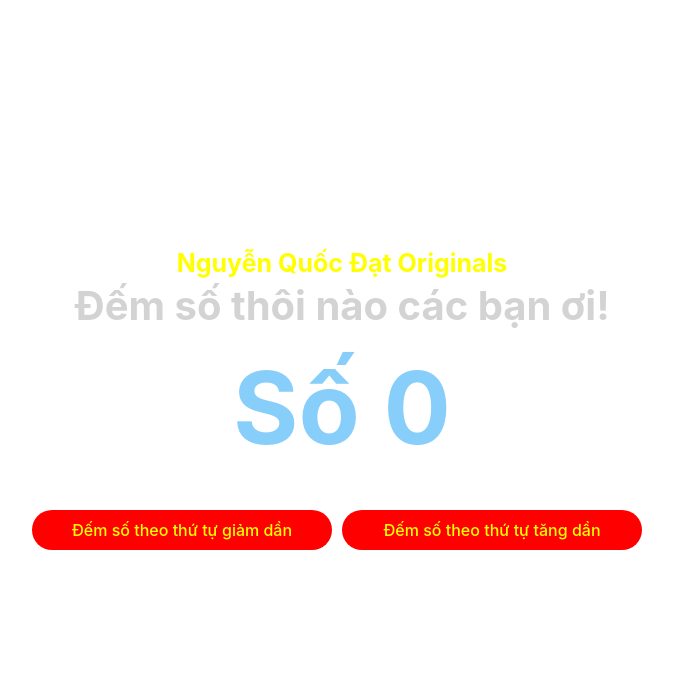
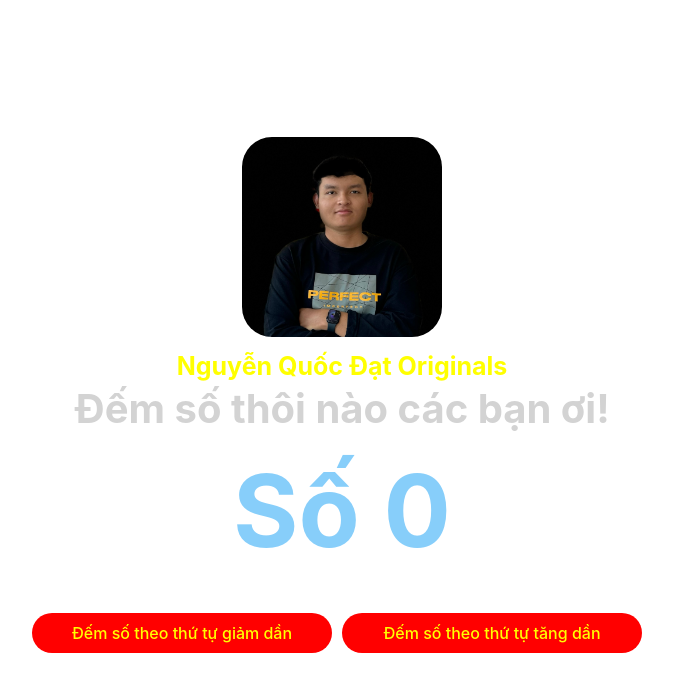
Before and after one commit to NguyenQuocDatOriginals/Nguyen-Quoc-Dat-Originals, a React (Vite) app: page / in a window 1280 px wide. Shown: the top 692 px of the page, without its empty margins (298-971 px from the left). Built offline with nearby package versions, Linux system fonts and the light colour scheme.

Commit message:
update system

```diff
--- a/src/App.tsx
+++ b/src/App.tsx
@@ -1,4 +1,5 @@
 import { useEffect, useState } from 'react';
+import anhToiUu from './assets/Ảnh tối ưu 2023.jpg';
 import './App.css';
 
 function App() {
@@ -23,6 +24,7 @@ function App() {
 
   return (
     <div>
+      <img src={anhToiUu} alt="Nguyễn Quốc Đạt Originals" id="img" />
       <h1 id="very-first">{name}</h1>
       <h1 id="first">Đếm số thôi nào các bạn ơi!</h1>
       <h1 id="second">Số {number}</h1>
```
